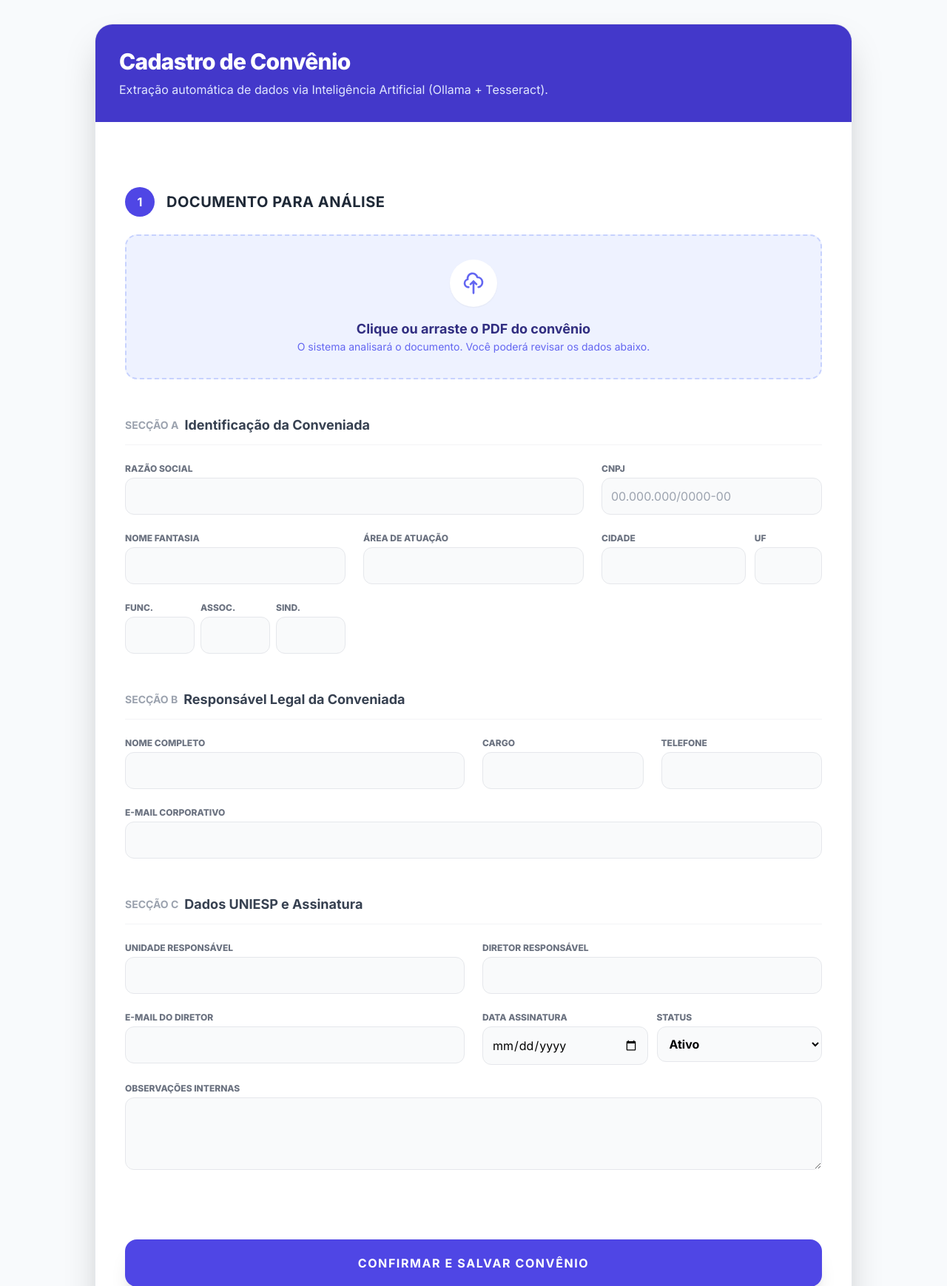
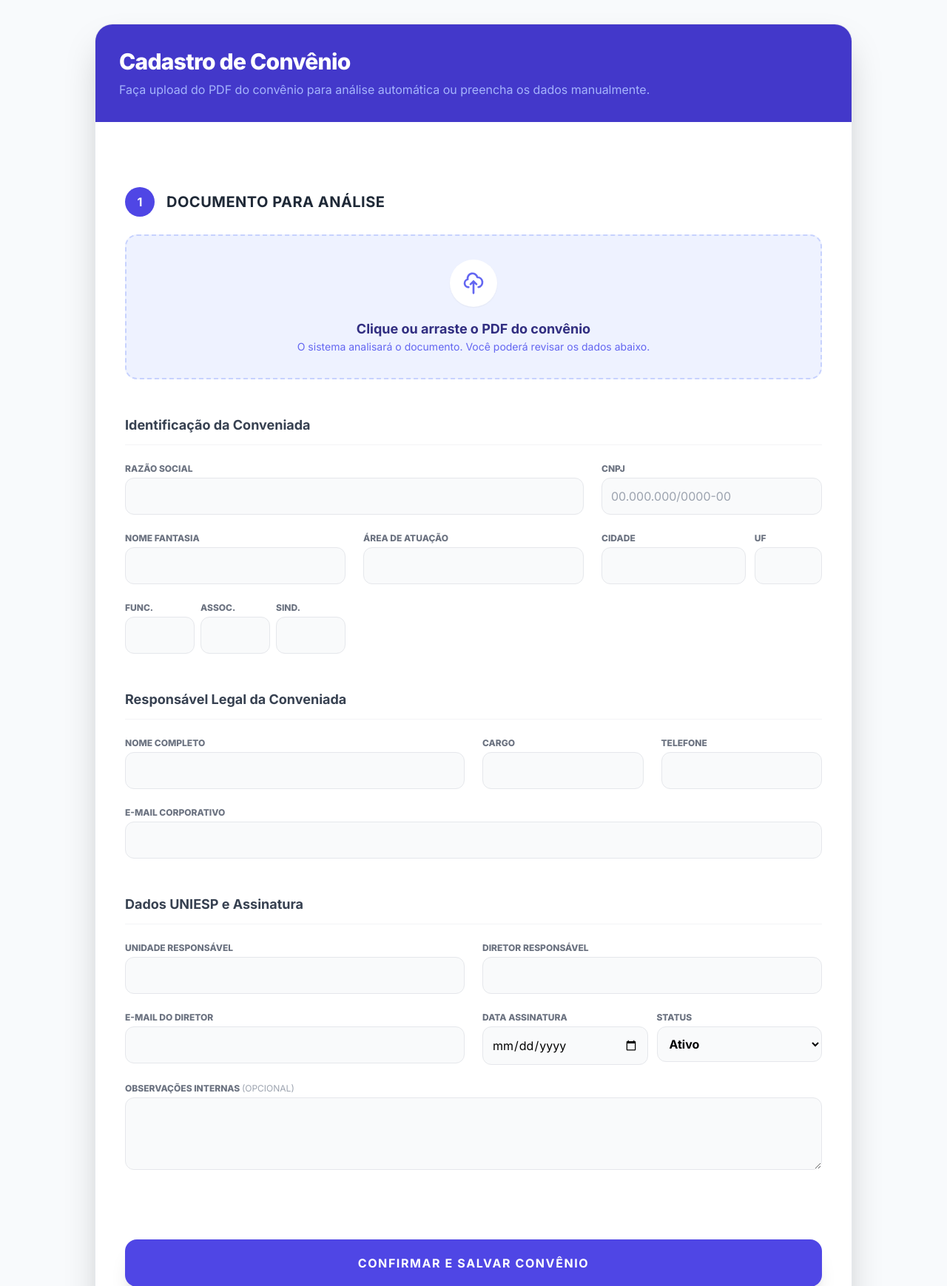
Before and after one commit to gualmeidap/api-convenios, a Flask app: page /convenio in a window 1280 px wide. Shown: the top 1739 px of the page at 74% size. Run offline with Flask 3, Linux system fonts and the light colour scheme; the visitor is signed in with stand-in values (Sample User, id 1); parts of the project's set-up code (start-up, migrations or seed data) failed here and were passed over; some libraries are stand-ins or nearby versions.

Commit message:
feat: Atualizar o texto do formulário "Cadastro de Convênio" para maior clareza e orientação ao usuário

```diff
--- a/templates/index.html
+++ b/templates/index.html
@@ -25,7 +25,7 @@
     <!-- Cabeçalho -->
     <div class="bg-indigo-700 p-8 text-white">
         <h1 class="text-3xl font-extrabold tracking-tight">Cadastro de Convênio</h1>
-        <p class="text-indigo-100 mt-2">Extração automática de dados via Inteligência Artificial (Ollama + Tesseract).</p>
+        <p class="mt-2 text-indigo-300">Faça upload do PDF do convênio para análise automática ou preencha os dados manualmente.</p>
     </div>
 
     <!-- Área de Alertas -->
@@ -71,7 +71,6 @@
             <!-- Dados da Conveniada -->
             <section class="space-y-6">
                 <div class="flex items-center border-b border-gray-100 pb-3">
-                    <span class="text-sm font-bold text-gray-400 mr-2">SECÇÃO A</span>
                     <h2 class="text-lg font-bold text-gray-700">Identificação da Conveniada</h2>
                 </div>
 
@@ -122,7 +121,6 @@
             <!-- Responsável Legal -->
             <section class="space-y-6">
                 <div class="flex items-center border-b border-gray-100 pb-3">
-                    <span class="text-sm font-bold text-gray-400 mr-2">SECÇÃO B</span>
                     <h2 class="text-lg font-bold text-gray-700">Responsável Legal da Conveniada</h2>
                 </div>
                 <div class="grid grid-cols-1 md:grid-cols-2 lg:grid-cols-4 gap-6">
@@ -148,7 +146,6 @@
             <!-- UNIESP -->
             <section class="space-y-6">
                 <div class="flex items-center border-b border-gray-100 pb-3">
-                    <span class="text-sm font-bold text-gray-400 mr-2">SECÇÃO C</span>
                     <h2 class="text-lg font-bold text-gray-700">Dados UNIESP e Assinatura</h2>
                 </div>
                 <div class="grid grid-cols-1 md:grid-cols-2 gap-6">
@@ -180,7 +177,7 @@
                     </div>
                 </div>
                 <div class="mt-4">
-                    <label class="block text-xs font-black text-gray-500 uppercase mb-1">Observações Internas</label>
+                    <label class="block text-xs font-black text-gray-500 uppercase mb-1">Observações Internas <span class="font-normal text-gray-400">(Opcional)</span></label>
                     <textarea id="observacoes" name="observacoes" rows="3" class="w-full p-3 rounded-xl border border-gray-200 bg-gray-50"></textarea>
                 </div>
             </section>
```
